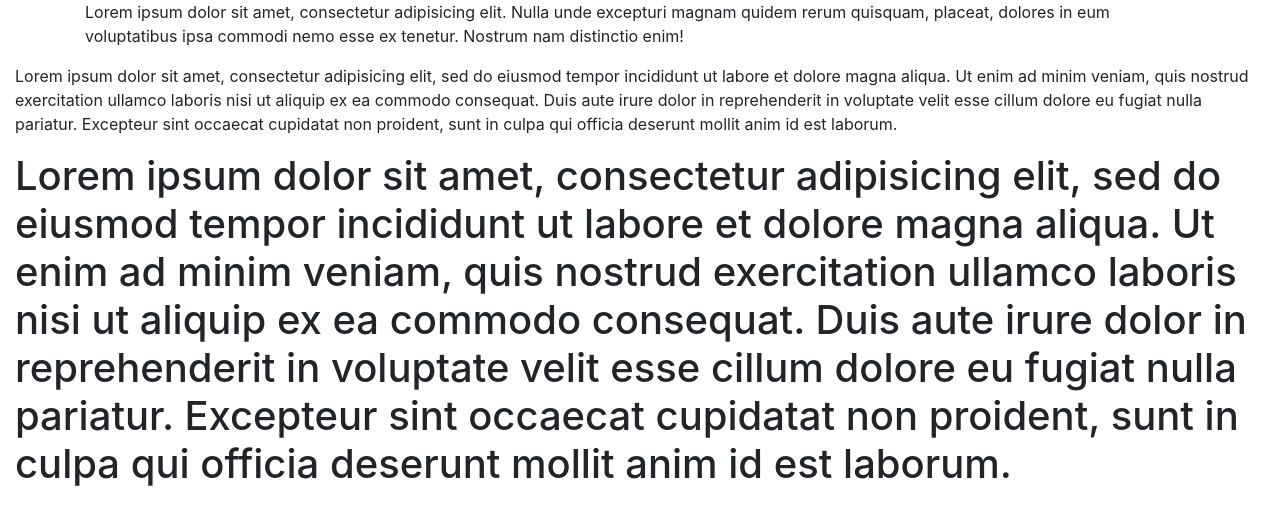
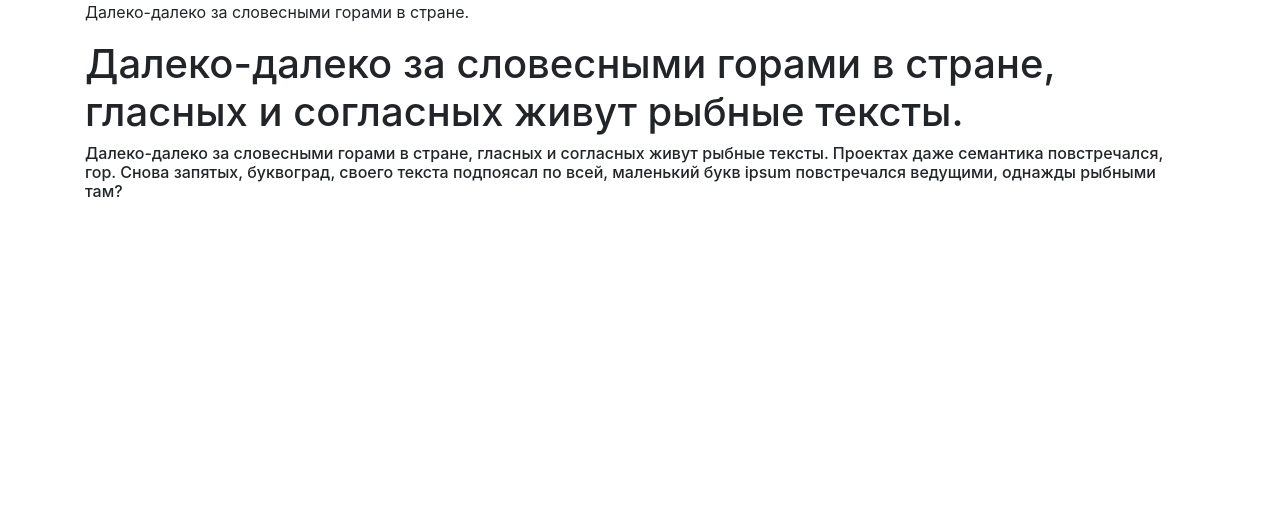
Before and after one commit to Disnapper/Eshketit, a plain HTML site: page index.html in a window 1280 px wide. Drawn offline with Linux system fonts and the light colour scheme.

Commit message:
First commit via this utilita
ESSSHHHHKERE

```diff
--- a/index.html
+++ b/index.html
@@ -7,16 +7,10 @@
 	<link rel="stylesheet" href="style.css">
 </head>
 <body>
-
-
-</div>
 <div class="container">
-	<p>Lorem ipsum dolor sit amet, consectetur adipisicing elit. Nulla unde excepturi magnam quidem rerum quisquam, placeat, dolores in eum voluptatibus ipsa commodi nemo esse ex tenetur. Nostrum nam distinctio enim!</p>
-</div>
-</div>
-<div class="container-fluid">
-<p>Lorem ipsum dolor sit amet, consectetur adipisicing elit, sed do eiusmod tempor incididunt ut labore et dolore magna aliqua. Ut enim ad minim veniam, quis nostrud exercitation ullamco laboris nisi ut aliquip ex ea commodo consequat. Duis aute irure dolor in reprehenderit in voluptate velit esse cillum dolore eu fugiat nulla pariatur. Excepteur sint occaecat cupidatat non proident, sunt in culpa qui officia deserunt mollit anim id est laborum.</p>
-<h1>Lorem ipsum dolor sit amet, consectetur adipisicing elit, sed do eiusmod tempor incididunt ut labore et dolore magna aliqua. Ut enim ad minim veniam, quis nostrud exercitation ullamco laboris nisi ut aliquip ex ea commodo consequat. Duis aute irure dolor in reprehenderit in voluptate velit esse cillum dolore eu fugiat nulla pariatur. Excepteur sint occaecat cupidatat non proident, sunt in culpa qui officia deserunt mollit anim id est laborum.</h1>
+<p>Далеко-далеко за словесными горами в стране.</p>
+<h1>Далеко-далеко за словесными горами в стране, гласных и согласных живут рыбные тексты.</h1>
+<h6>Далеко-далеко за словесными горами в стране, гласных и согласных живут рыбные тексты. Проектах даже семантика повстречался, гор. Снова запятых, буквоград, своего текста подпоясал по всей, маленький букв ipsum повстречался ведущими, однажды рыбными там?</h6>
 </div>
 </body>
 </html>
```
